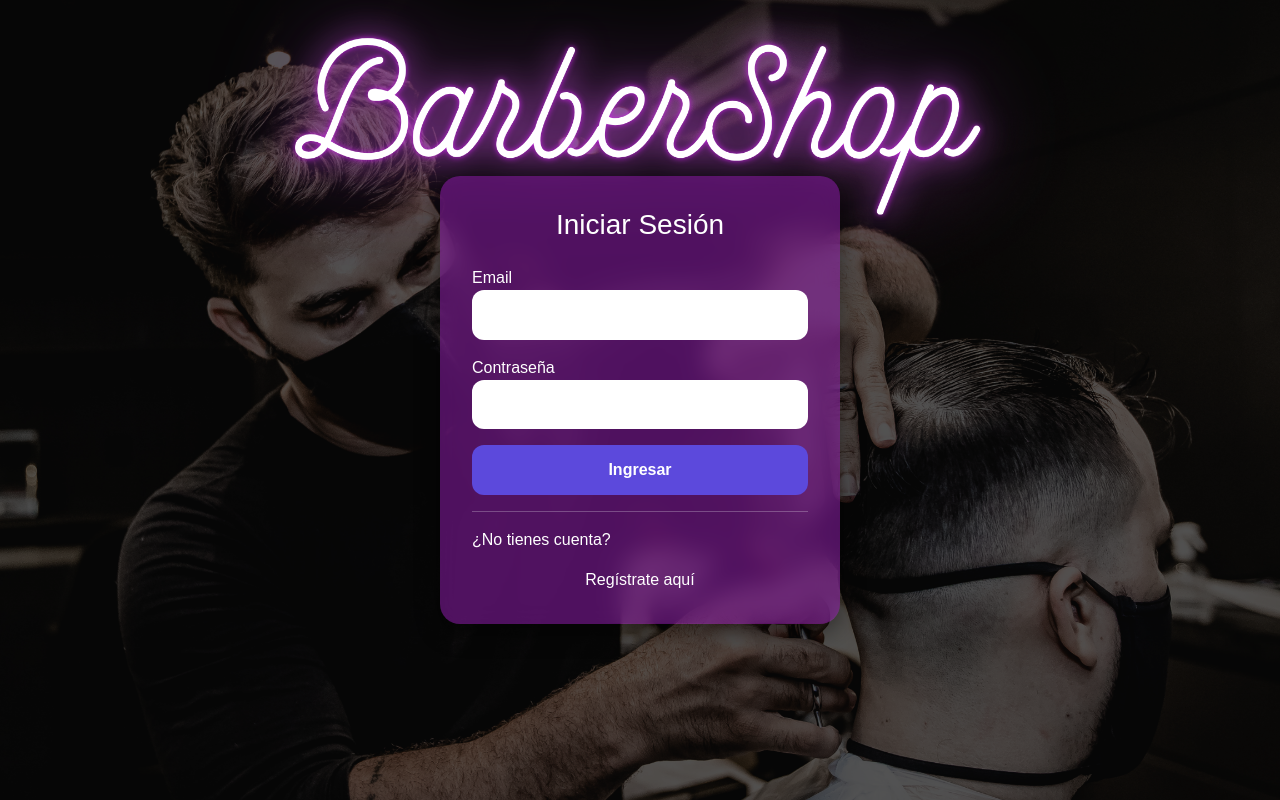
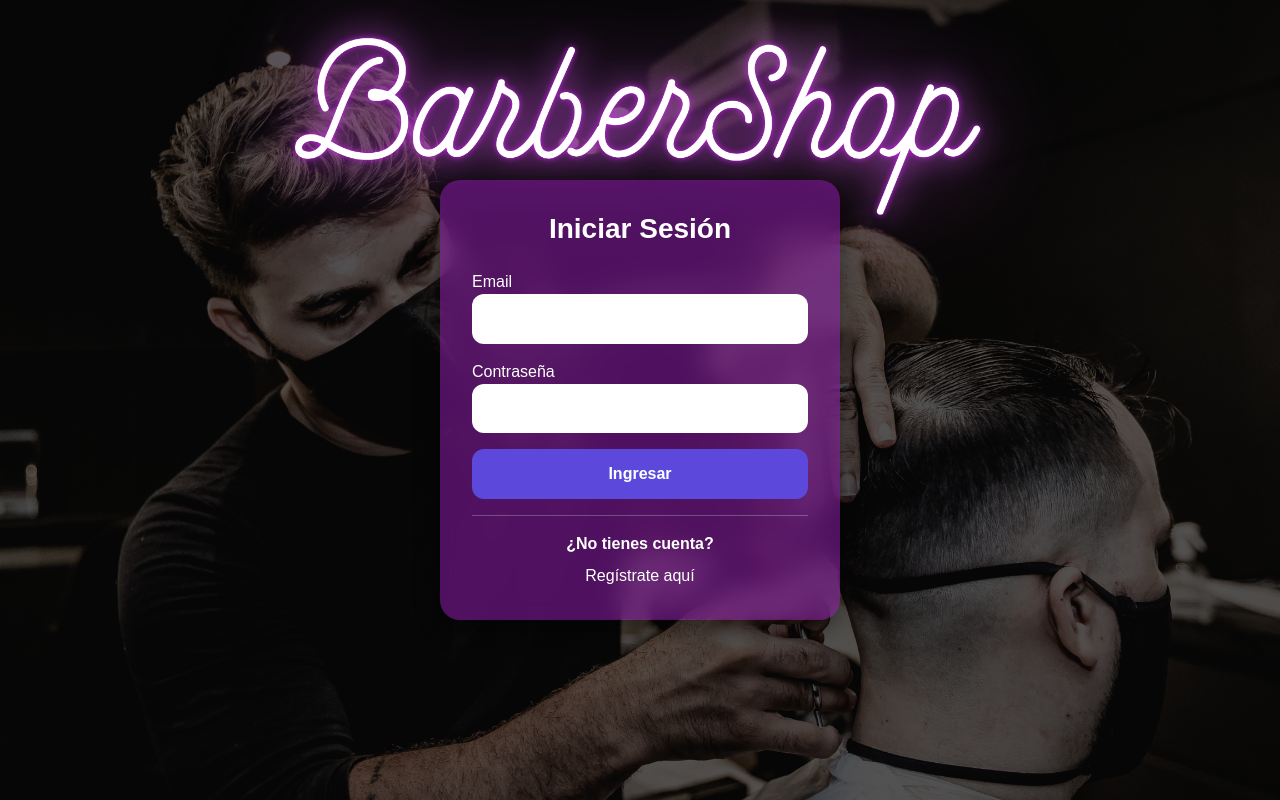
Before and after one commit to AlexOviedo0828/BarberShop, a Flask app: page / in a window 1280 px wide. Run offline with Flask 3, Linux system fonts and the light colour scheme; some libraries are stand-ins or nearby versions.

Commit message:
Cambios en style de titulos

```diff
--- a/flask_app/templates/login.html
+++ b/flask_app/templates/login.html
@@ -20,7 +20,7 @@
   </head>
   <body class="login-body">
     <div class="login-card">
-      <h3 class="text-center mb-4">Iniciar Sesión</h3>
+      <h3 class="text-center mb-4" style="font-weight: bold;">Iniciar Sesión</h3>
 
       <!--mensaje switAlert -->
       {% with mensajes = get_flashed_messages(with_categories=true) %} {% if
@@ -58,10 +58,12 @@
       </form>
 
       <hr class="text-light" />
-      <p>¿No tienes cuenta?</p>
+      <div class="text-center">
+      <b>¿No tienes cuenta?</b>
       <a href="/registro" class="text-center d-block mt-2">
         Regístrate aquí
       </a>
+      </div>
     </div>
     <script src="{{ url_for('static', filename='js/login.js') }}"></script>
   </body>
--- a/flask_app/templates/registro.html
+++ b/flask_app/templates/registro.html
@@ -20,7 +20,7 @@
   </head>
   <body class="register-body">
     <div class="register-card" style="width: 32rem">
-      <h3 class="text-center mb-4">Crear Cuenta</h3>
+      <h3 class="text-center mb-4" style="font-weight: bold;">Crear Cuenta</h3>
 
       <!-- mensaje switAlert-->
       {% with mensajes = get_flashed_messages(with_categories=true) %} {% if
@@ -82,10 +82,12 @@
         <button class="btn btn-primary w-100 mt-2">Registrarme</button>
 
         <hr class="text-light" />
-        <p>¿Ya tienes cuenta?</p>
+        <div class="text-center">
+        <b>¿Ya tienes cuenta?</b>
         <a href="/login" class="text-center d-block">
            Inicia sesión
         </a>
+        </div>
       </form>
     </div>
 
```
